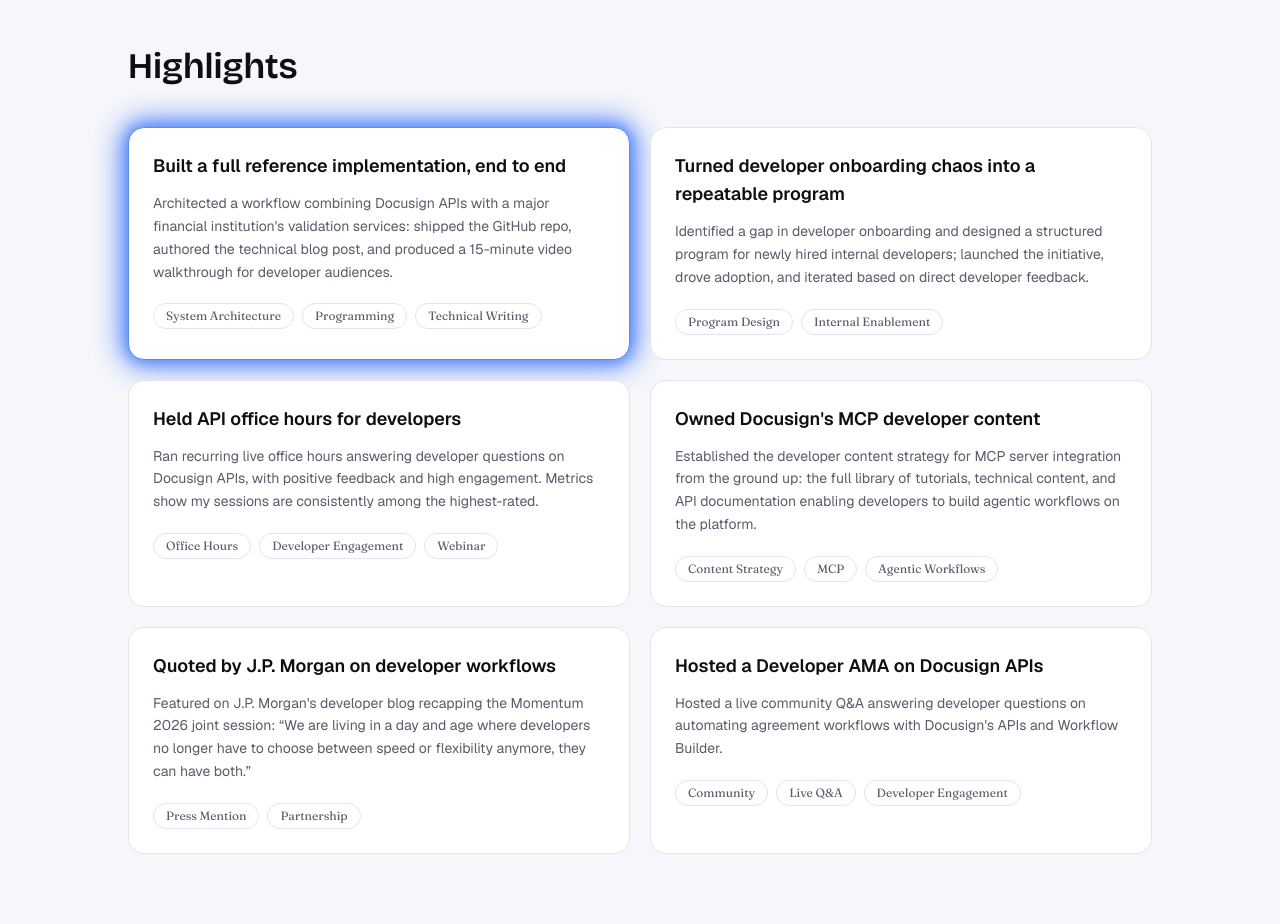
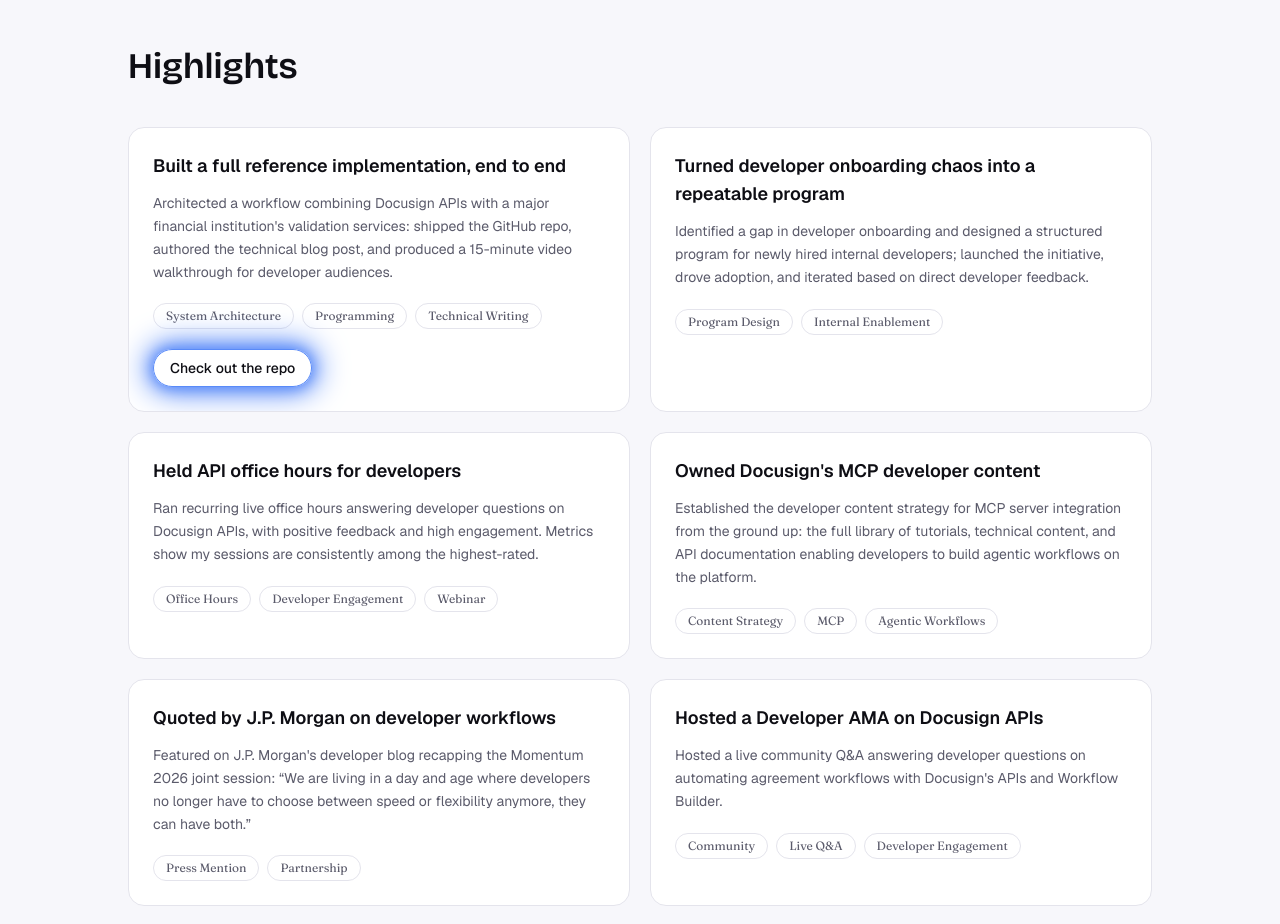
Before and after one commit to nbyrd9/portfolio-site, a Next.js app: page / in a window 1280 px wide. Shown: the part 1320-2244 px from the top of the page. Built offline with nearby package versions, Linux system fonts and the light colour scheme.

Commit message:
Move repo link to a button inside the highlight card
The whole card no longer links out; a standalone "Check out the repo"
button with the neon flash sits inside instead.

```diff
--- a/src/components/Highlights.tsx
+++ b/src/components/Highlights.tsx
@@ -22,7 +22,6 @@
     className: clsx(
       "group relative overflow-hidden rounded-2xl border border-surface-border bg-surface p-6 transition-shadow hover:shadow-xl hover:shadow-accent/10",
       centered && "sm:col-span-2 sm:mx-auto sm:w-full sm:max-w-[calc(50%-0.625rem)]",
-      h.flashing && "neon-flash",
     ),
   };
 
@@ -48,6 +47,19 @@
           </span>
         ))}
       </div>
+      {h.repoUrl && (
+        <a
+          href={h.repoUrl}
+          target="_blank"
+          rel="noopener noreferrer"
+          className={clsx(
+            "relative z-10 mt-5 inline-block rounded-full border border-accent px-4 py-2 text-sm font-medium text-foreground transition-colors hover:bg-accent hover:text-white",
+            h.flashing && "neon-flash",
+          )}
+        >
+          Check out the repo
+        </a>
+      )}
     </>
   );
 
--- a/src/content/resume.ts
+++ b/src/content/resume.ts
@@ -18,6 +18,7 @@
   description: string;
   tags: string[];
   url?: string;
+  repoUrl?: string;
   flashing?: boolean;
 };
 
@@ -28,7 +29,7 @@
     description:
       "Architected a workflow combining Docusign APIs with a major financial institution's validation services: shipped the GitHub repo, authored the technical blog post, and produced a 15-minute video walkthrough for developer audiences.",
     tags: ["System Architecture", "Programming", "Technical Writing"],
-    url: "https://github.com/docusign/automated-account-opening-implementation",
+    repoUrl: "https://github.com/docusign/automated-account-opening-implementation",
     flashing: true,
   },
   {
```
